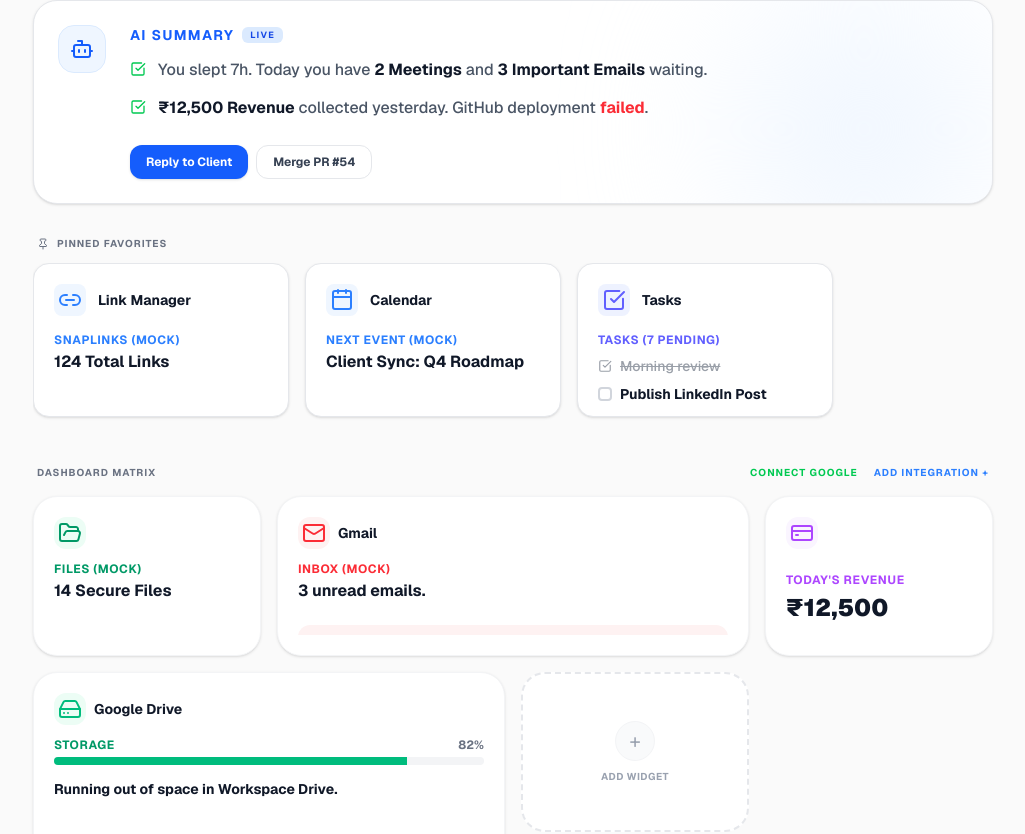
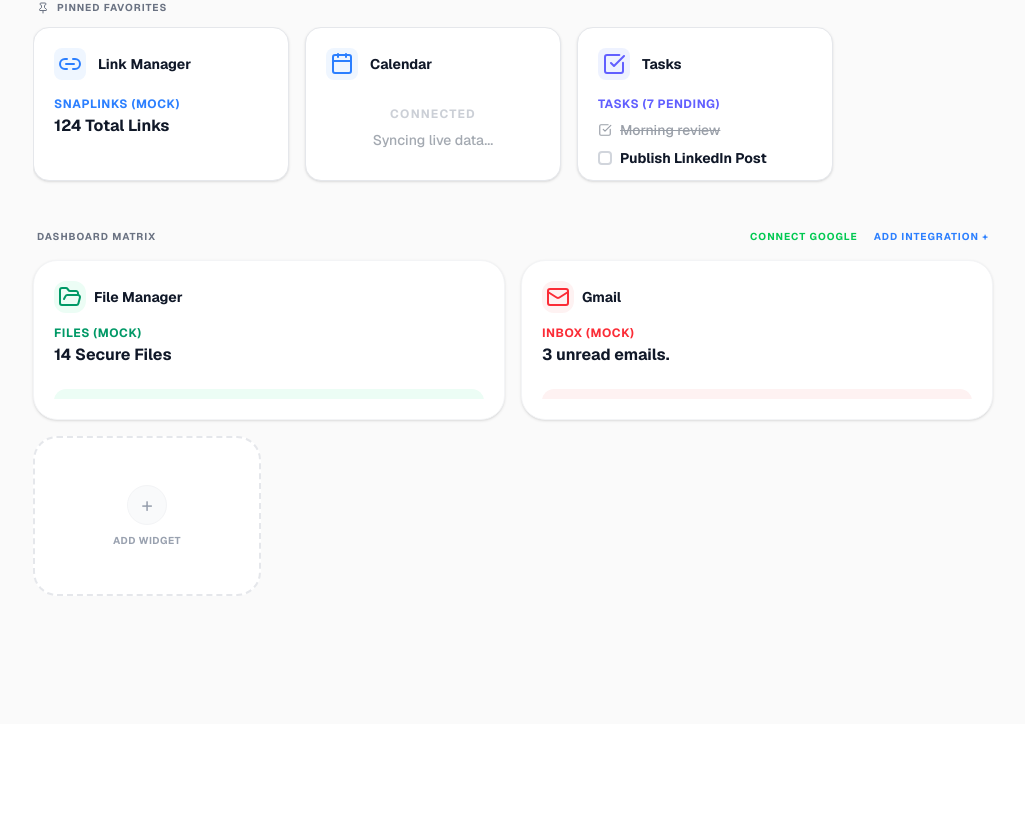
Before and after one commit to dhyey0904/snaplink, a Next.js app in the folder frontend/: page /command-center in a window 1280 px wide. Shown: the part 195-1029 px from the top of the page, without its empty margins (127-1152 px from the left). After the commit the page ends 919 px from the top, so only its background shows below. Built offline with nearby package versions, Linux system fonts and the light colour scheme.

Commit message:
UI: Simplify Snap OS to 5 core universally useful widgets, remove AI summary and dashboard bloat

```diff
--- a/frontend/src/app/command-center/page.tsx
+++ b/frontend/src/app/command-center/page.tsx
@@ -18,35 +18,21 @@ interface WidgetConfig {
 }
 
 // Master list of all possible OS Widgets
+// Master list of all possible OS Widgets
 const WIDGET_MANIFEST = [
+  { id: "links", name: "Link Manager", icon: <Link2 />, color: "text-blue-500", bg: "bg-blue-50" },
+  { id: "files", name: "File Manager", icon: <FolderOpen />, color: "text-emerald-600", bg: "bg-emerald-50" },
   { id: "gmail", name: "Gmail", icon: <Mail />, color: "text-red-500", bg: "bg-red-50" },
   { id: "calendar", name: "Calendar", icon: <Calendar />, color: "text-blue-500", bg: "bg-blue-50" },
-  { id: "github", name: "GitHub", icon: <Terminal />, color: "text-gray-800", bg: "bg-gray-100" },
-  { id: "linkedin", name: "LinkedIn", icon: <Users />, color: "text-blue-700", bg: "bg-blue-50" },
-  { id: "drive", name: "Google Drive", icon: <HardDrive />, color: "text-emerald-500", bg: "bg-emerald-50" },
-  { id: "website", name: "Website Health", icon: <Globe />, color: "text-teal-500", bg: "bg-teal-50" },
-  { id: "analytics", name: "Analytics", icon: <BarChart3 />, color: "text-orange-500", bg: "bg-orange-50" },
-  { id: "revenue", name: "Finance", icon: <CreditCard />, color: "text-purple-500", bg: "bg-purple-50" },
   { id: "tasks", name: "Tasks", icon: <CheckSquare />, color: "text-indigo-500", bg: "bg-indigo-50" },
-  { id: "notes", name: "Notes", icon: <FileText />, color: "text-yellow-600", bg: "bg-yellow-50" },
-  { id: "notifications", name: "Alerts", icon: <Bell />, color: "text-rose-500", bg: "bg-rose-50" },
-  { id: "seo", name: "SEO", icon: <Search />, color: "text-cyan-500", bg: "bg-cyan-50" },
-  { id: "assistant", name: "AI Assistant", icon: <Bot />, color: "text-blue-600", bg: "bg-blue-50" },
-  { id: "qr", name: "QR Codes", icon: <QrCode />, color: "text-slate-700", bg: "bg-slate-100" },
-  { id: "links", name: "Link Manager", icon: <Link2 />, color: "text-blue-500", bg: "bg-blue-50" },
-  { id: "files", name: "File Manager", icon: <FolderOpen />, color: "text-emerald-600", bg: "bg-emerald-50" },
-  { id: "server", name: "Server", icon: <Server />, color: "text-gray-600", bg: "bg-gray-100" },
-  { id: "quick", name: "Quick Actions", icon: <Command />, color: "text-pink-500", bg: "bg-pink-50" }
 ];
 
 const DEFAULT_LAYOUT: WidgetConfig[] = [
   { id: "links", size: "medium", pinned: true, order: 1 },
-  { id: "files", size: "small", pinned: false, order: 2 },
+  { id: "files", size: "medium", pinned: false, order: 2 },
   { id: "gmail", size: "medium", pinned: false, order: 3 },
   { id: "calendar", size: "medium", pinned: true, order: 4 },
-  { id: "revenue", size: "small", pinned: false, order: 5 },
-  { id: "drive", size: "large", pinned: false, order: 6 },
-  { id: "tasks", size: "medium", pinned: true, order: 7 }
+  { id: "tasks", size: "medium", pinned: true, order: 5 }
 ];
 
 export default function SnapOS() {
@@ -211,94 +197,6 @@ export default function SnapOS() {
             )}
           </div>
         );
-      case "github":
-        return (
-          <div className="flex flex-col h-full justify-between">
-            <div>
-              <div className="flex items-center gap-2 mb-2">
-                <span className="w-2 h-2 rounded-full bg-red-500 animate-pulse"></span>
-                <p className="text-xs font-bold text-gray-600 tracking-wider uppercase">Deployment Failed</p>
-              </div>
-              <h4 className="text-gray-900 font-bold text-sm md:text-base leading-tight">2 pull requests are waiting.</h4>
-            </div>
-            {size !== "small" && (
-              <button className="mt-4 w-full bg-gray-100 hover:bg-gray-200 text-gray-800 py-2 rounded-xl text-xs font-bold transition-colors">
-                Review PR #54
-              </button>
-            )}
-          </div>
-        );
-      case "calendar":
-        const isCalReal = !!realData?.google;
-        const nextEvent = realData?.google?.calendar?.[0] || { summary: "Client Sync: Q4 Roadmap", start: "In 45 Minutes" };
-        const followUp = realData?.google?.calendar?.[1] || { summary: "Team Standup", start: "11:30 AM" };
-
-        return (
-          <div className="flex flex-col h-full justify-between">
-            <div>
-              <p className="text-xs font-bold text-blue-500 mb-1 tracking-wider uppercase">Next Event {isCalReal ? '(Live)' : '(Mock)'}</p>
-              <h4 className="text-gray-900 font-bold text-sm md:text-base leading-tight truncate">{nextEvent.summary}</h4>
-              {size === "large" || size === "full" ? (
-                <p className="text-xs text-gray-500 mt-2 truncate">Followed by "{followUp.summary}".</p>
-              ) : null}
-            </div>
-            {size !== "small" && (
-              <a href={nextEvent.link || "https://calendar.google.com"} target="_blank" className="mt-4 w-full bg-blue-600 hover:bg-blue-700 text-white py-2 rounded-xl text-xs font-bold transition-colors shadow-sm text-center block">
-                {nextEvent.link ? 'Join Meeting' : 'Open Calendar'}
-              </a>
-            )}
-          </div>
-        );
-      case "revenue":
-        return (
-          <div className="flex flex-col h-full justify-center">
-            <p className="text-xs font-bold text-purple-500 mb-1 tracking-wider uppercase">Today's Revenue</p>
-            <h4 className="text-2xl font-black text-gray-900">₹12,500</h4>
-            {size !== "small" && (
-              <div className="mt-2 text-xs font-bold text-green-500 flex items-center gap-1 bg-green-50 w-max px-2 py-1 rounded-md">
-                <Activity size={12} /> +14.5% vs yesterday
-              </div>
-            )}
-          </div>
-        );
-      case "drive":
-        return (
-          <div className="flex flex-col h-full justify-between">
-            <div>
-              <div className="flex justify-between items-center mb-1">
-                <p className="text-xs font-bold text-emerald-600 tracking-wider uppercase">Storage</p>
-                <span className="text-xs font-bold text-gray-500">82%</span>
-              </div>
-              <div className="w-full h-2 bg-gray-100 rounded-full overflow-hidden mb-4">
-                <div className="h-full bg-emerald-500 w-[82%]"></div>
-              </div>
-              <h4 className="text-gray-900 font-bold text-sm leading-tight">Running out of space in Workspace Drive.</h4>
-            </div>
-            {size !== "small" && (
-              <button className="mt-4 w-full bg-emerald-50 hover:bg-emerald-100 text-emerald-700 py-2 rounded-xl text-xs font-bold transition-colors">
-                Clean up large files
-              </button>
-            )}
-          </div>
-        );
-      case "website":
-      case "analytics":
-        return (
-          <div className="flex flex-col h-full justify-between">
-            <div>
-              <p className="text-xs font-bold text-orange-500 mb-1 tracking-wider uppercase">Traffic Alert</p>
-              <h4 className="text-gray-900 font-bold text-sm md:text-base leading-tight">Traffic increased by 24%.</h4>
-              {(size === "large" || size === "full") && (
-                <p className="text-xs text-gray-500 mt-2">However, /pricing page load time dropped to 4.2s.</p>
-              )}
-            </div>
-            {size !== "small" && (
-              <button className="mt-4 w-full bg-orange-50 hover:bg-orange-100 text-orange-700 py-2 rounded-xl text-xs font-bold transition-colors">
-                Optimize /pricing
-              </button>
-            )}
-          </div>
-        );
       case "tasks":
         return (
           <div className="flex flex-col h-full justify-between">
@@ -365,42 +263,6 @@ export default function SnapOS() {
           <button className="w-10 h-10 rounded-full bg-white border border-gray-200 flex items-center justify-center text-gray-500 hover:bg-gray-50 hover:text-gray-700 transition-colors shadow-sm">
             <Search size={18} />
           </button>
-        </div>
-
-        {/* 2. AI Daily Summary Card */}
-        <div className="bg-white border border-gray-200 rounded-3xl p-6 shadow-sm hover:shadow-md transition-shadow mb-8 relative overflow-hidden">
-          <div className="absolute top-0 right-0 w-64 h-64 bg-blue-50 blur-[80px] rounded-full pointer-events-none"></div>
-
-          <div className="flex flex-col sm:flex-row items-start gap-6 relative z-10">
-            <div className="w-12 h-12 bg-blue-50 rounded-2xl flex items-center justify-center shrink-0 border border-blue-100 text-blue-600">
-              <Bot size={24} />
-            </div>
-            <div className="flex-1">
-              <h3 className="text-sm font-bold text-blue-600 uppercase tracking-widest mb-3 flex items-center gap-2">
-                AI Summary <span className="bg-blue-100 text-blue-700 px-2 py-0.5 rounded-md text-[9px]">LIVE</span>
-              </h3>
-
-              <div className="space-y-3 text-sm md:text-base text-gray-600 font-medium leading-relaxed">
-                <p className="flex items-start gap-3">
-                  <span className="text-green-500 shrink-0 mt-1"><CheckSquare size={16}/></span>
-                  <span>You slept 7h. Today you have <strong className="text-gray-900">2 Meetings</strong> and <strong className="text-gray-900">3 Important Emails</strong> waiting.</span>
-                </p>
-                <p className="flex items-start gap-3">
-                  <span className="text-green-500 shrink-0 mt-1"><CheckSquare size={16}/></span>
-                  <span><strong className="text-gray-900">₹12,500 Revenue</strong> collected yesterday. GitHub deployment <strong className="text-red-500">failed</strong>.</span>
-                </p>
-              </div>
-
-              <div className="mt-6 flex flex-wrap gap-2">
-                <button className="bg-blue-600 hover:bg-blue-700 text-white px-4 py-2 rounded-xl text-xs font-bold transition-all shadow-sm">
-                  Reply to Client
-                </button>
-                <button className="bg-white hover:bg-gray-50 text-gray-700 px-4 py-2 rounded-xl text-xs font-bold transition-all border border-gray-200">
-                  Merge PR #54
-                </button>
-              </div>
-            </div>
-          </div>
         </div>
 
         {/* 3. Pinned Widgets (Horizontal Carousel) */}
```
